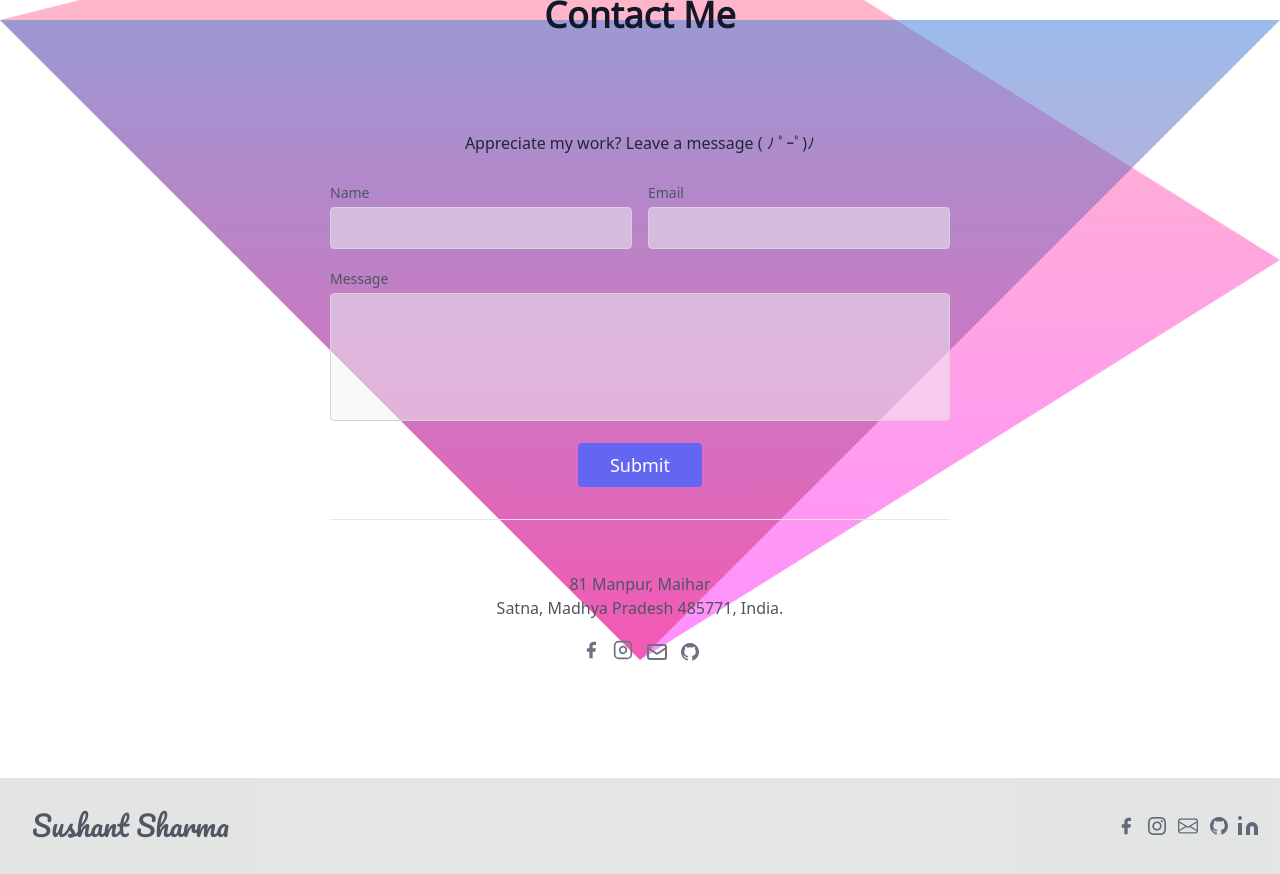
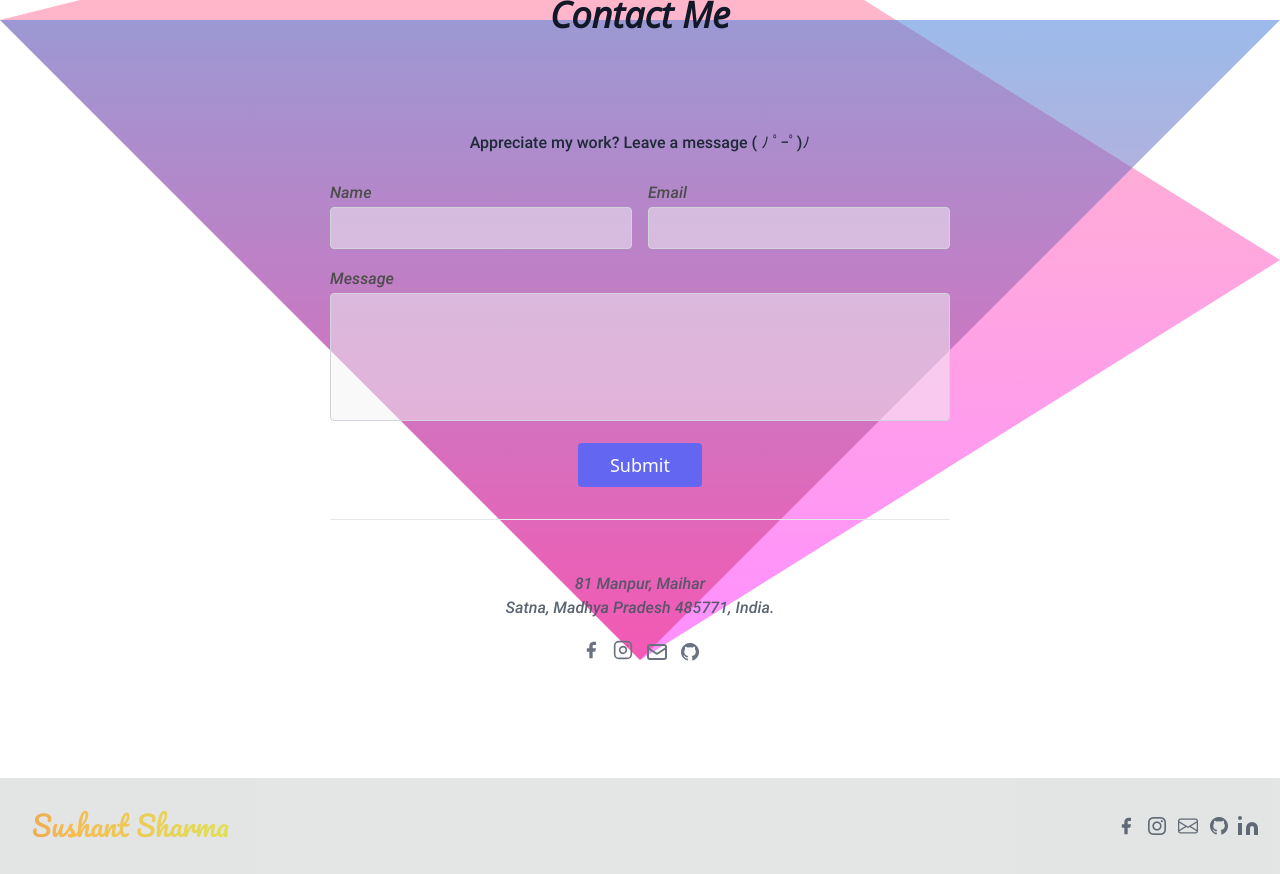
Before and after one commit to sushantsharma08/portfolio, an Angular app in the folder portfolio/: page /my-contacts in a window 1280 px wide. Shown: the part 140-1014 px from the top of the page. Built offline with nearby package versions, Linux system fonts and the light colour scheme.

Commit message:
footer name-tag

```diff
--- a/portfolio/src/app/component/constants/footer/footer.component.scss
+++ b/portfolio/src/app/component/constants/footer/footer.component.scss
@@ -4,5 +4,30 @@
 }
 .tag{
     font-family: 'Pacifico';
+    // background-image: linear-gradient(90deg,rgb(221, 0, 0),rgb(111, 0, 255));
+    background-clip: text;
+    color: transparent;
     font-size: 28px;
+    transition: background-position 4s;
+    background-image: linear-gradient(90deg,
+     #5601df,#ce0592,
+     #e70439, #ca4f22,
+     #f7a713, #dada1c,);
+    //  #845ec2,
+    //  #d65db1,
+    //  #ff6f91,
+    //  #ff9671,
+    //  #ffc75f,
+    //  #f9f871,);
+     background-size: 400%;
+     animation: text-animation 5s infinite alternate;
 }
+
+@keyframes text-animation {
+    0%{
+       background-position: left;
+    }
+    100%{
+        background-position: right;
+    }
+}
--- a/portfolio/src/app/component/routed-component/routed-components/contact-me/contact-me.component.html
+++ b/portfolio/src/app/component/routed-component/routed-components/contact-me/contact-me.component.html
@@ -2,7 +2,7 @@
     <div class=" px-20 mx-auto ">
         <span class="EducationalQualification font-bold title-font text-4xl text-center text-gray-900 pageHeading "
         >
-          <h1> Contact Me </h1>
+          <h1 style="white-space: nowrap;"> Contact Me </h1>
         </span>
       </div>
 
@@ -10,8 +10,8 @@
     <section class="text-gray-600 body-font relative">
 
         <div class="container px-5 py-24 mx-auto">
-            <div class="flex justify-center mb-6 text-base text-gray-800">
-                <span style="white-space: nowrap;">Appreciate my work? Leave a message ( ﾉ ﾟｰﾟ)ﾉ</span>
+            <div class="flex justify-center mb-6 text-gray-800">
+                <span style="white-space: nowrap;font-family:Roboto-medium;">Appreciate my work? Leave a message ( ﾉ ﾟｰﾟ)ﾉ</span>
             </div>
             <div class="lg:w-1/2 md:w-2/3 mx-auto">
 
@@ -52,9 +52,12 @@
                     </div>
                 </form>
 
-                <div *ngIf="submitted" class="font-bold text-green-700 text-center animate-pulse mt-4">{{submitMessage}}</div>
+                <div *ngIf="submitted" class="font-bold text-green-700 text-center animate-pulse mt-4">{{submitMessage}}
+                </div>
+
+
                 <div class="p-2 w-full pt-8 mt-8 border-t border-gray-200 text-center">
-                    <p class="leading-normal my-5">81 Manpur, Maihar
+                    <p class="leading-normal my-5" style="font-family:robotomedi;opacity:90%;">81 Manpur, Maihar
                         <br>Satna, Madhya Pradesh 485771, India.
                     </p>
 
--- a/portfolio/src/app/component/routed-component/routed-components/contact-me/contact-me.component.scss
+++ b/portfolio/src/app/component/routed-component/routed-components/contact-me/contact-me.component.scss
@@ -21,5 +21,15 @@
     z-index: -1;
 }
 .pageHeading{
-    font-family: 'Open Sansreg';
+    font-family: 'Open Sans';
 }
+label{
+    font-family: 'Robotomedi';
+    color: rgb(77, 77, 77);
+    font-style: bold;
+    font-size: 16px;
+}
+input{
+    font-family: 'Robotoreg';
+    font-style: italic;
+}
```
